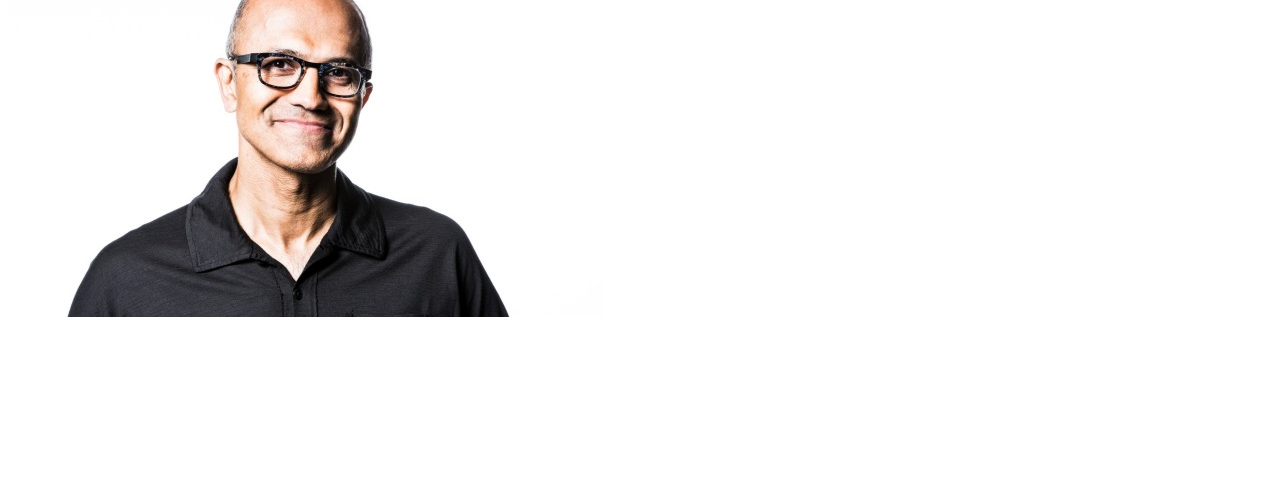
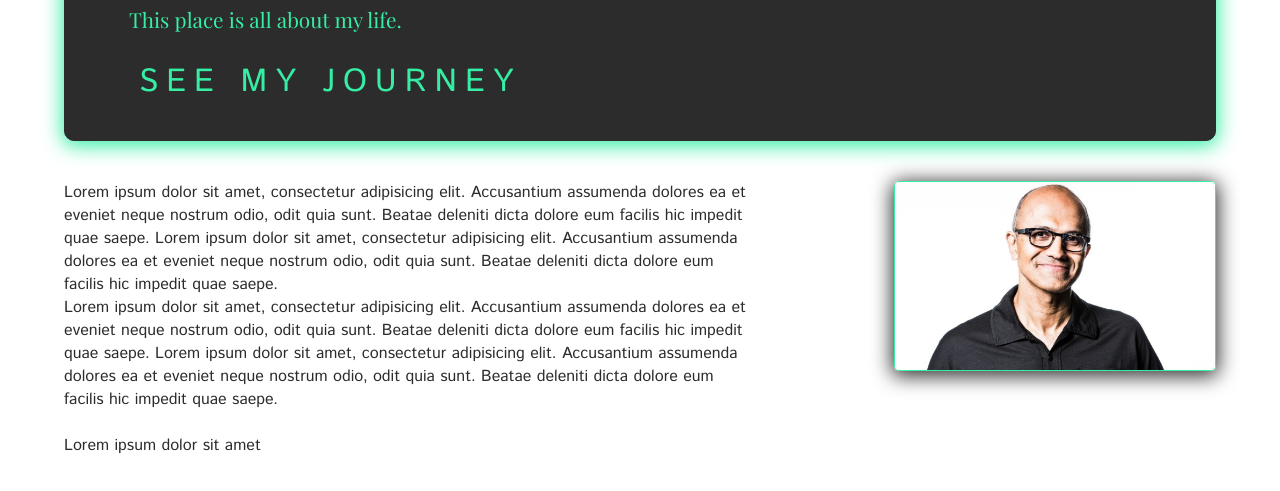
Before and after one commit to ford21/blog-app, a plain HTML site: page index.html in a window 1280 px wide. Shown: the part 494-985 px from the top of the page. Before the commit the page ends 823 px from the top, so only its background shows below. Drawn offline with nearby package versions, Linux system fonts and the light colour scheme.

Commit message:
Update index.html

```diff
--- a/index.html
+++ b/index.html
@@ -4,7 +4,7 @@
 		<meta name="viewport" content="width=device-width,initial-scale=1.0,user-scalable=no">
         <title>My Portfolio</title>
         <!--Stylesheets-->
-        <link rel="stylesheet" href="stylecss.css">
+        <link rel="stylesheet" href="index.css">
         <!--Fonts-->
         <link href="https://fonts.googleapis.com/css?family=Playfair+Display:400,700" rel="stylesheet">
         <link href="https://fonts.googleapis.com/css?family=Istok+Web:400,700" rel="stylesheet">
```
